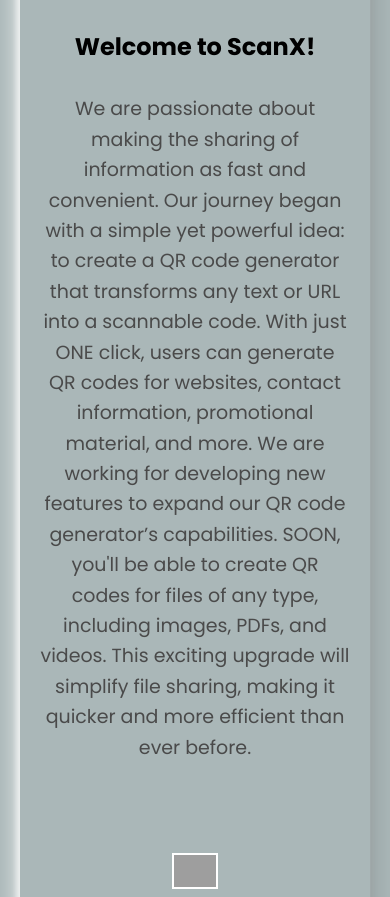
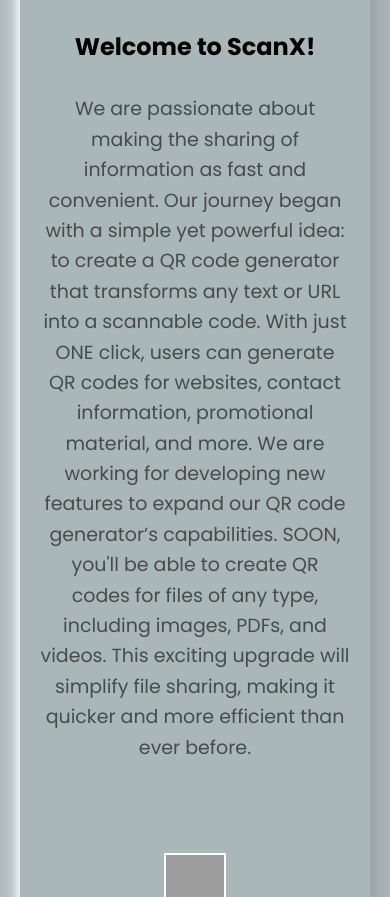
Before and after one commit to Phinix-Morgan/ScanX, a plain HTML site: page about.html in a window 390 px wide. Shown: the part 203-1100 px from the top of the page. Drawn offline with Linux system fonts and the light colour scheme; grey boxes are pictures that could not be loaded.

Commit message:
Update style.css

```diff
--- a/style.css
+++ b/style.css
@@ -122,3 +122,10 @@ img{
     transform: scale(1);
 
 }
+
+@media (max-width: 900px){
+
+  img{
+    width: 20%;
+  }
+}
```
